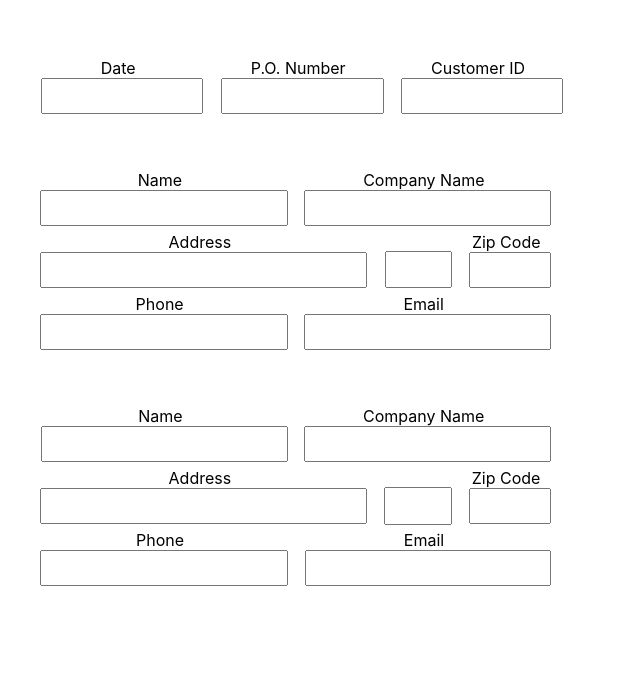
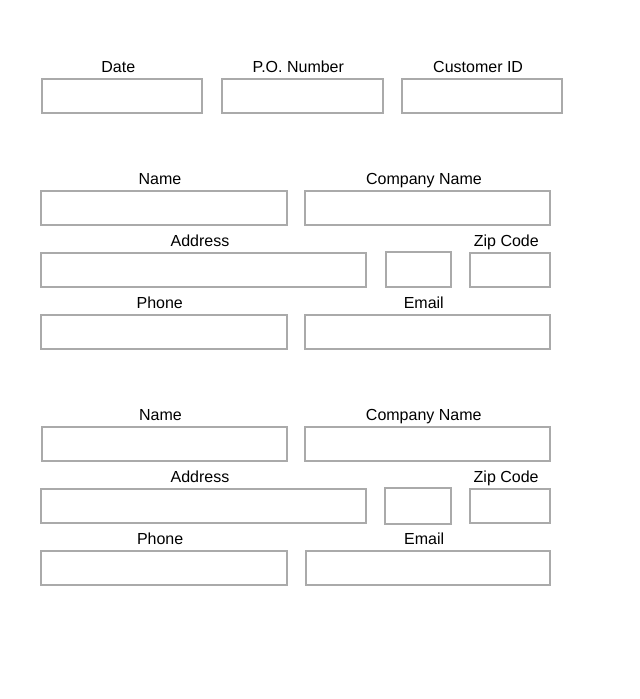
Before and after one commit to ElenaGrasovskaya/PDF_form_data_to_web_form, a React (Create React App) app in the folder pdf_data_to_web_form/: page / in a window 1280 px wide. Shown: the part 101-800 px from the top of the page, without its empty margins (0-640 px from the left). Built offline with nearby package versions, Linux system fonts and the light colour scheme.

Commit message:
font and border

```diff
--- a/pdf_data_to_web_form/src/FormField.js
+++ b/pdf_data_to_web_form/src/FormField.js
@@ -9,7 +9,7 @@ function FormField(props)
             top: props.fieldData.rect[1] + props.pageN*700,
             width: props.fieldData.rect[2],
             height: props.fieldData.rect[3],
-            border: 'solid 1px light-grey',
+            border: 'solid 2px #AAA',
 
 
         },
@@ -18,7 +18,9 @@ function FormField(props)
             left: props.fieldData.rect[0],
             top: props.fieldData.rect[1] -20 + props.pageN*700,
             width: props.fieldData.rect[2],
-            height: props.fieldData.rect[3]
+            height: props.fieldData.rect[3],
+            fontFamily: 'Helvetica'
+
 
         }
       }
```
